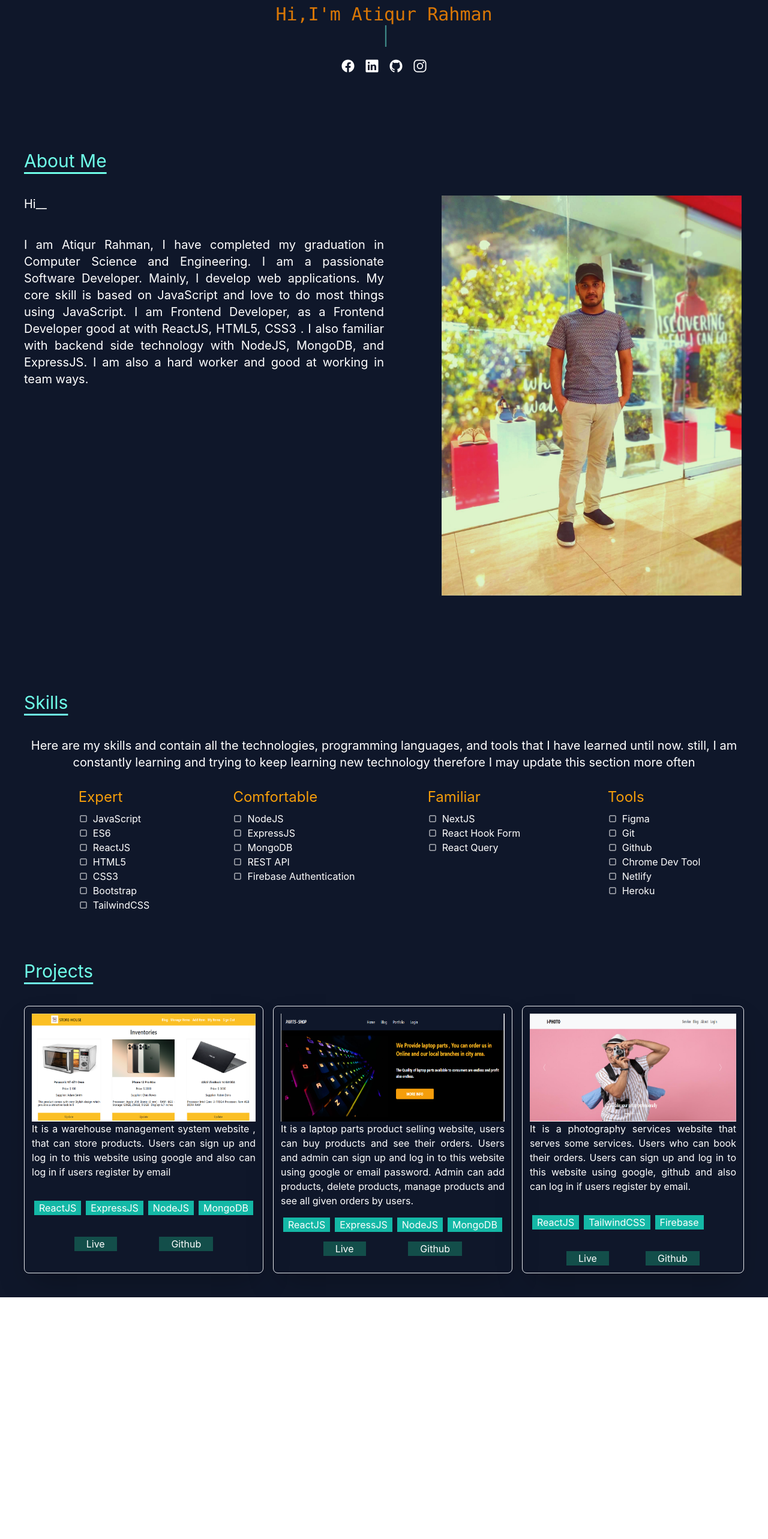
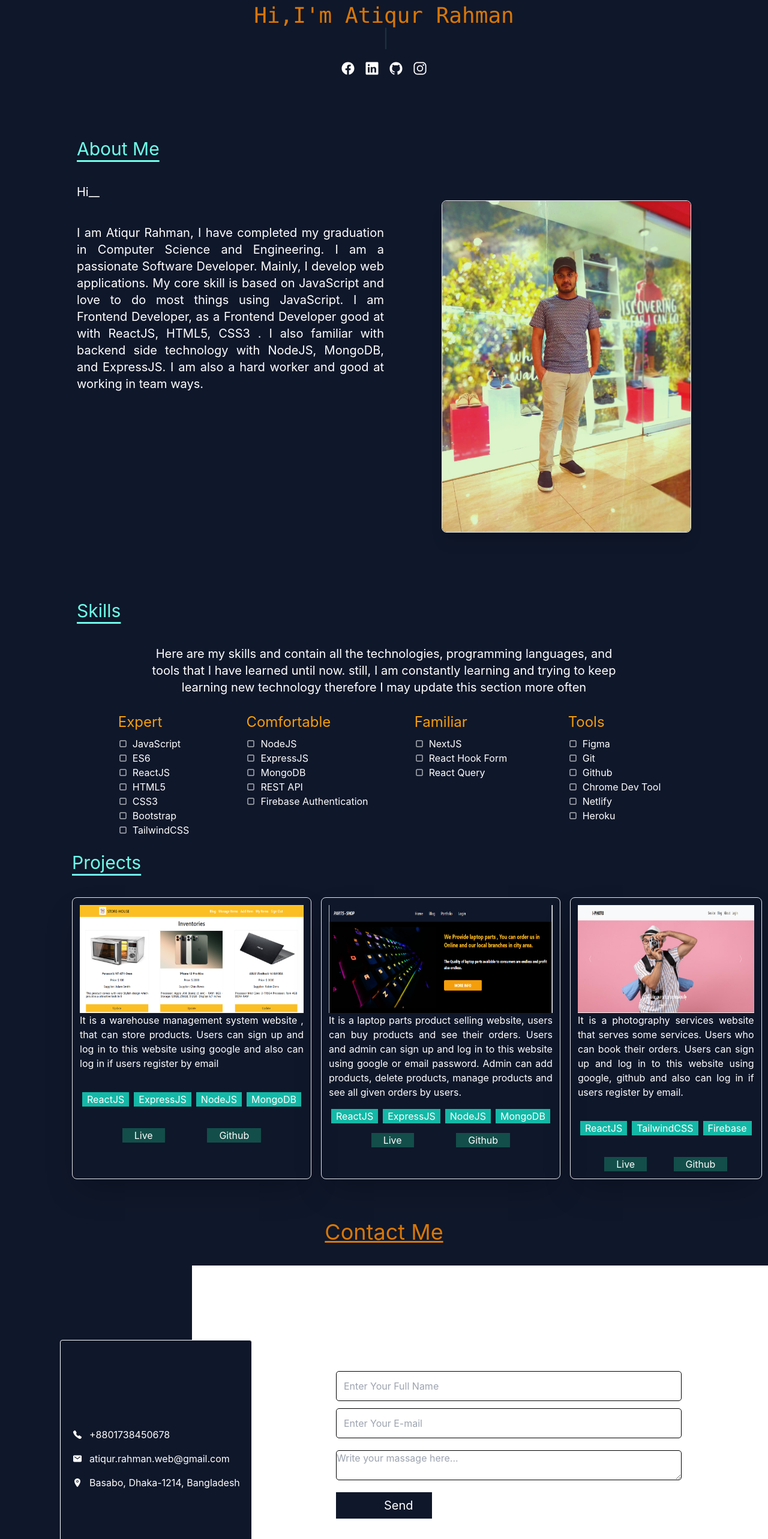
Before and after one commit to 52atiq/myportfolio, a React (Create React App) app: page / in a window 1280 px wide. Shown: the part 234-2800 px from the top of the page at 60% size. Before the commit the page ends 2397 px from the top, so only its background shows below. Built offline with nearby package versions, Linux system fonts and the light colour scheme; the HTML template or start-up script is replaced by a standard one.

Commit message:
contact page added

```diff
--- a/package.json
+++ b/package.json
@@ -3,15 +3,18 @@
   "version": "0.1.0",
   "private": true,
   "dependencies": {
+    "@emailjs/browser": "^3.6.2",
     "@testing-library/jest-dom": "^5.16.4",
     "@testing-library/react": "^13.3.0",
     "@testing-library/user-event": "^13.5.0",
     "daisyui": "^2.20.0",
+    "emailjs-com": "^3.2.0",
     "react": "^18.2.0",
     "react-dom": "^18.2.0",
     "react-router-dom": "^6.3.0",
     "react-scripts": "5.0.1",
     "react-simple-typewriter": "^3.0.1",
+    "react-toastify": "^9.0.7",
     "react-tsparticles": "^2.1.3",
     "tsparticles": "^2.1.3",
     "web-vitals": "^2.1.4"
--- a/src/App.js
+++ b/src/App.js
@@ -2,6 +2,8 @@ import { Route, Routes } from 'react-router-dom';
 import './App.css';
 import About from './pages/About/About';
 import Blog from './pages/Blog/Blog';
+import Contact from './pages/Contact/Contact';
+import Footer from './pages/Footer/Footer';
 import Home from './pages/Home/Home';
 
 import Navbar from './pages/Navbar/Navbar';
@@ -20,8 +22,10 @@ function App() {
       <Route path='/about' element={ <About></About>} />
       <Route path='/portfolio' element={<Projects></Projects>} />
       <Route  path='/blog' element={<Blog></Blog>} />
+      <Route path='/contact' element={<Contact></Contact>} />
 
     </Routes>
+    <Footer></Footer>
 
 
     </main>
--- a/src/pages/About/About.js
+++ b/src/pages/About/About.js
@@ -3,9 +3,9 @@ import mypic from '../../image/seven.jpg'
 
 const About = () => {
     return (
-        <div className='p-10'>
+        <div className='md:mx-28 p-4'>
             <h1 className='text-[#6FFFE9] text-3xl  mt-20 underline underline-offset-8 mb-10'> About Me</h1>
-            <div className='grid lg:grid-cols-2 md:grid-cols-2 sm:grid-cols-1 gap- mb-20'>
+            <div className='grid lg:grid-cols-2 md:grid-cols-2 sm:grid-cols-1 gap- mb-20 md:justify-items-center'>
                 <div className=''>
                     <p className='w-full text-white text-xl text-justify md:mt-'>
                      <h1 className='mb-10'> Hi__</h1>
@@ -15,8 +15,8 @@ const About = () => {
                       I am also a hard worker and good at working in team ways.
                     </p>
                 </div>
-                <div>
-                    <img className='w-[500px] h-auto md:ml-24' src={mypic} />
+                <div className='md:mr-24 m:mt-0 mt-7 '>
+                    <img className='w-[500px] h-auto md:ml-24 border rounded-lg shadow-xl' src={mypic} />
 
                 </div>
 
--- /dev/null
+++ b/src/pages/Contact/Contact.css
@@ -0,0 +1,133 @@
+/* contact area  */
+#contact-me_area {
+    padding: 40px 0;
+    height: 900px;
+  }
+
+  .contact-input input {
+    margin-left: 25%;
+    display: block;
+    border: 1px solid black;
+    border-radius: 5px;
+    width: 60%;
+  }
+
+  .contact-msg textarea {
+    margin-left: 25%;
+    display: block;
+    border: 1px solid black;
+    border-radius: 5px;
+    width: 60%;
+  }
+
+  .contact-btn {
+    /* margin-left: 44%; */
+  }
+
+  .contact-top-area {
+    width: 25%;
+    height: 380px;
+    position: absolute;
+    top: 260px;
+    left: 100px;
+    border: 1px solid white;
+  }
+
+  .contact-top-area::after {
+    content: "";
+    width: 100%;
+    height: 100%;
+    border: 1px solid black;
+    top: -1%;
+    left: -5px;
+    position: absolute;
+    z-index: -1;
+  }
+
+  .contact-top-title h3 {
+    margin-top: 35px;
+    font-size: 40px;
+    font-weight: 400;
+  }
+
+  .contact-address h3 {
+    font-size: 22px;
+    font-weight: 300;
+  }
+
+  .contact-mail h3 {
+    font-size: 22px;
+    font-weight: 300;
+  }
+
+  .contact-call h3 {
+    font-size: 22px;
+    font-weight: 300;
+  }
+
+  .contact-nav li a i {
+    font-size: 30px;
+    color: white;
+  }
+
+  .nav-item a:hover {
+    cursor: pointer;
+  }
+
+  @media (max-width: 991px) {
+    .contact-area {
+      /* margin-left: 35%; */
+    }
+
+    .contact-top-area {
+      width: 55%;
+      left: -5%;
+      top: 200px;
+    }
+  }
+
+  @media (max-width: 767px) {
+    .contact-area {
+      margin: auto;
+      width: 90%;
+    }
+
+    .contact-top-area {
+      display: block;
+      position: relative;
+      width: 90%;
+      top: 1px;
+      left: 30px;
+    }
+  }
+
+  @media (max-width: 575px) {
+    #contact-me_area {
+      padding: 40px 0;
+      height: 1200px;
+    }
+
+    .contact-top-area {
+      margin-top: 20px;
+      margin-left: -10px;
+    }
+
+    .contact-area {
+      width: 95%;
+      height: 600px;
+      margin: auto;
+    }
+
+    .contact-input input {
+      margin: auto;
+      margin-bottom: 5px;
+    }
+
+    .contact-msg textarea {
+      margin: auto;
+    }
+
+    .contact-btn {
+      /* margin-left: -42%; */
+    }
+  }
--- /dev/null
+++ b/src/pages/Contact/Contact.js
@@ -0,0 +1,73 @@
+import emailjs from 'emailjs-com'
+import React from 'react';
+import './Contact.css'
+
+const Contact = () => {
+    const sendEmail = (e) =>{
+        e.preventDefault();
+        emailjs.sendForm('service_8vb4suj','template_ffzlpoa', e.target, '3YLQ6eHKr5bY2ymnK').then(res =>{console.log(res);}).catch(err => console.log(err));
+    }
+    return (
+        <section className="contact-me-area relative rounded-full" id="contact-me_area" >
+            <div className="container">
+                <div className="row">
+                    <div className="col-lg-12">
+
+                        <div className="text-center text-4xl text-bold pt-5 pb-9" >
+                            <h3 className='text-amber-600 underline underline-offset-2'>Contact Me</h3>
+                        </div>
+
+
+                        <div className="contact-area bg-white h-[550px] ml-[25%] py-44 mb-5">
+                            <form onSubmit={sendEmail}>
+
+                                <div className="contact-input mb-5">
+                                    <input name='fullName' id="con-name" className="px-3 py-3 mb-3" type="text" required placeholder="Enter Your Full Name" />
+
+                                    <input name='email' id="con-mail" className="px-3 py-3 mb-3" type="email" required placeholder="Enter Your E-mail" />
+                                </div>
+                                {/* <div className="contact-msg mb-5 md:ml-64"> */}
+                                <div className="contact-msg">
+                                    {/* <input name='message' id="con-msg" className="px-3 py-5 mb-3" type="text" required placeholder="Write your massage here..." /> */}
+                                    <textarea
+                                      className='mb-5 ml-[5%] w-3/50 block'
+                                     name='message' id="con-msg"  type="text" required placeholder="Write your massage here..." />
+                                </div>
+
+                                <input type='submit' id="con-btn" className=" bg-slate-900  md:ml-60 ml-24 px-20 py-2 w-[90px] text-white mb-5 text-center flex justify-center text-xl " value='Send' />
+
+                            </form>
+
+                        </div>
+
+                        <div className="contact-top-area rounded bg-slate-900 flex flex-col justify-center" >
+
+                            <div className="contact-address ml-5 pt-4 text-white" >
+                                <div className='flex gap-3 items-center' >
+                                <ion-icon name="call"></ion-icon>
+                                <p>+8801738450678</p>
+                                </div>
+                            </div>
+                            <div className="contact-address ml-5 pt-4 text-white" >
+                               <div className='flex gap-3 items-center' >
+                               <ion-icon name="mail"></ion-icon>
+                               <p>atiqur.rahman.web@gmail.com</p>
+                               </div>
+                            </div>
+                            <div className="contact-mail ml-5 pt-4 text-white" >
+                               <div className='flex gap-3 items-center' >
+                               <ion-icon name="location"></ion-icon>
+                               <p>Basabo, Dhaka-1214, Bangladesh</p>
+                               </div>
+                            </div>
+                        </div>
+
+
+                    </div>
+                </div>
+            </div>
+        </section>
+    );
+};
+
+export default Contact;
--- /dev/null
+++ b/src/pages/Footer/Footer.js
@@ -0,0 +1,11 @@
+import React from 'react';
+
+const Footer = () => {
+    return (
+        <div className='md:mx-20 p-5 flex justify-center '>
+            <h1 className='text-amber-600 text-xl '>Copyright © 2022 - All right reserved by Atiqur Rahman</h1>
+        </div>
+    );
+};
+
+export default Footer;
--- a/src/pages/Hero/Hero.js
+++ b/src/pages/Hero/Hero.js
@@ -3,7 +3,7 @@ import { Cursor, Typewriter } from 'react-simple-typewriter'
 import { useTypewriter } from 'react-simple-typewriter'
 
 const Hero = () => {
-  const words = ["Frontend Web Developer", "Programmer", " Creative Web Designer", " Self Believer 🤍", ];
+  const words = ["Frontend Web Developer", "Programmer", " Creative Web Designer", " MERN Stack Developer", ];
   const { text } = useTypewriter({
       words,
       loop: 0, // Infinit
@@ -14,17 +14,17 @@ const Hero = () => {
 
          <div className=''>
           <div className='flex items-center flex-col'>
-             <h1 className='text-3xl text-amber-600 font-mono '> Hi,I'm Atiqur Rahman </h1>
+             <h1 className='text-4xl text-amber-600 font-mono md:ml-0 ml-5 '> Hi,I'm Atiqur Rahman </h1>
              <p className="text-[#6FFFE9] text-3xl">
                     <span>{text}</span>
                     <Cursor />
                 </p>
           </div>
-          <div className='flex justify-center gap-4 text-white text-2xl mt-5'>
-              <a href="https://www.facebook.com/atiqislambd" target="_blank"><ion-icon name="logo-facebook"></ion-icon></a>
-              <a href="https://www.linkedin.com/in/atiqurrahman5/" target="_blank"><ion-icon name="logo-linkedin"></ion-icon></a>
-              <a href="https://github.com/52atiq" target="_blank"><ion-icon name="logo-github"></ion-icon> </a>
-              <a href="https://github.com/52atiq" target="_blank"><ion-icon name="logo-instagram"></ion-icon></a>
+          <div className='flex justify-center gap-4 text-white text-2xl mt-5 '>
+              <a className='hover:text-[#4267B2]' href="https://www.facebook.com/atiqislambd" target="_blank"><ion-icon name="logo-facebook"></ion-icon></a>
+              <a  className='hover:text-[#008fdd]' href="https://www.linkedin.com/in/atiqurrahman5/" target="_blank"><ion-icon name="logo-linkedin"></ion-icon></a>
+              <a className='hover:text-[#666666]' href="https://github.com/52atiq" target="_blank"><ion-icon name="logo-github"></ion-icon> </a>
+              <a className='hover:text-[#bc2a8d]' href="https://github.com/52atiq" target="_blank"><ion-icon  name="logo-instagram"></ion-icon></a>
             </div>
          </div>
     </div>
--- a/src/pages/Home/Home.js
+++ b/src/pages/Home/Home.js
@@ -1,5 +1,6 @@
 import React from 'react';
 import About from '../About/About';
+import Contact from '../Contact/Contact';
 import Hero from '../Hero/Hero';
 import Projects from '../Projects/Projects';
 import Skills from '../Skills/Skills';
@@ -11,6 +12,7 @@ const Home = () => {
             <About></About>
             <Skills></Skills>
             <Projects></Projects>
+            <Contact></Contact>
 
         </div>
     );
--- a/src/pages/Navbar/Button.js
+++ b/src/pages/Navbar/Button.js
@@ -2,7 +2,7 @@ import React from 'react';
 
 const Button = () => {
     return (
-        <button className='text-amber-600 border px-4 uppercase '>
+        <button className='text-amber-600 border px-4 uppercase hover:bg-amber-900 hover:text-white '>
            <a href="https://drive.google.com/file/d/1AJGtsEXd3xBBMpDz_8NOyZiJ5ESOCGyv/view" target='-blank'>resume</a>
         </button>
     );
--- a/src/pages/Navbar/Navbar.js
+++ b/src/pages/Navbar/Navbar.js
@@ -10,14 +10,14 @@ const Navbar = () => {
         <nav className='bg-[#0F172A]'>
             <div className='flex items-center font-semibold justify-around'>
                 <div className='z-50 p-5 md:w-auto w-full flex justify-between '>
-                    <h1 className='text-amber-600 md:cursor-pointer uppercase md:border under  px-4'>Atiqur Rahman</h1>
+                    <h1 className='text-amber-600 md:cursor-pointer uppercase md:border-b-2 hover:bg-amber-900 hover:text-white md:hover:border-t-2 px-4'>Atiqur Rahman</h1>
                     <div className='md:hidden text-white text-3xl' onClick={()=> setOpen(!open)}>
                     <ion-icon name={`${open ? "close" : "menu-sharp"}`}></ion-icon>
                     </div>
                 </div>
                 <ul className='md:flex hidden text-white  uppercase items-center gap-8 '>
                     <li>
-                        <Link to='/' className='py-7 px-3 inline-block hover:text-amber-600 '>Home</Link>
+                        <Link to='/' className='py-7 px-3 inline-block hover:text-amber-600'>Home</Link>
                     </li>
                     <NavLinks />
                 </ul>
--- a/src/pages/Projects/Projects.js
+++ b/src/pages/Projects/Projects.js
@@ -5,11 +5,11 @@ import project3 from '../../image/project3.png'
 
 const Projects = () => {
     return (
-        <div className='p-10'>
+        <div className='md:mx-28 p-2'>
             <h1 className='text-[#6FFFE9] text-3xl underline underline-offset-8 mb-10'>Projects</h1>
            {/* <div className='grid lg:grid-cols-3 md:grid-cols-3  sm:grid-cols-1 justify-items-center gap-10 mb-20'> */}
-           <div className='flex flex-col md:flex-row gap-4'>
-                <div className='border rounded-lg p-3 shadow-2xl w-full '>
+           <div className='flex flex-col md:flex-row gap-4 '>
+                <div className='border rounded-lg p-3 shadow-2xl w-full'>
                     <div>
                         <img className='h-[180px]' src={project1}></img>
                     </div>
--- a/src/pages/Skills/Skills.js
+++ b/src/pages/Skills/Skills.js
@@ -2,10 +2,10 @@ import React from 'react';
 
 const Skills = () => {
     return (
-        <div className='p-10'>
+        <div className='md:mx-28  p-4'>
             <h1 className='text-[#6FFFE9] text-3xl underline underline-offset-8 mb-10'>Skills</h1>
             <div className='mb-7'>
-            <h3 className='text-xl text-white text-justify text-center text-left md:text-center'>Here are my skills and contain all the technologies, programming languages, and tools that I have learned until now. still, I am constantly
+            <h3 className='text-xl text-white text-justify text-center text-left md:text-center md:mx-28'>Here are my skills and contain all the technologies, programming languages, and tools that I have learned until now. still, I am constantly
                 learning and trying to keep learning new technology therefore I may update this section more often</h3>
             </div>
             <div className='grid xl:grid-cols-4 lg:grid-cols-4 md:grid-cols-4 sm:grid-cols-1 text-white md:justify-items-center '>
```
Also changed, not shown: 1 other file (tests, documents, lock files or other folders).
